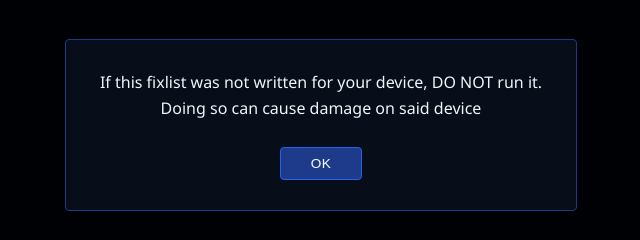
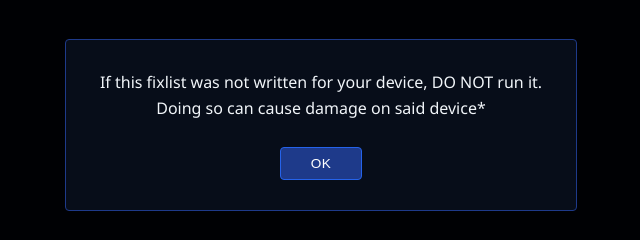
Before and after one commit to nextprofession5/FRSTFixlist, a plain HTML site: page index.html in a window 1280 px wide. Shown: the part 275-515 px from the top of the page, 319-959 px from the left. Drawn offline with Linux system fonts and the light colour scheme.

Commit message:
Fix modal text and update textarea attributes

```diff
--- a/index.html
+++ b/index.html
@@ -94,6 +94,8 @@
             resize: none;
             outline: none;
             line-height: 1.5;
+            overflow-x: auto;
+            white-space: pre;
         }
 
         textarea:focus {
@@ -150,7 +152,7 @@
 
     <div id="modal-overlay">
         <div class="modal-box">
-            <div class="modal-text">If this fixlist was not written for your device, DO NOT run it. Doing so can cause damage on said device</div>
+            <div class="modal-text">If this fixlist was not written for your device, DO NOT run it. Doing so can cause damage on said device*</div>
             <button class="modal-btn" onclick="dismissWarning()">OK</button>
         </div>
     </div>
@@ -170,7 +172,7 @@
             </div>
         </div>
 
-        <textarea id="main-box" placeholder="Write or paste fixlist instructions here..." readonly></textarea>
+        <textarea id="main-box" placeholder="Write or paste fixlist instructions here..." readonly wrap="off"></textarea>
     </div>
 
     <script>
@@ -198,16 +200,11 @@
                 viewerZone.classList.remove('hidden');
                 mainBox.readOnly = true;
                 loadFixlist(currentId);
-            } else {
-                if (localStorage.getItem('authenticated') === 'true') {
-                    enableAdminMode();
-                }
             }
         });
 
         function checkAccess() {
             if (passInput.value === target) {
-                localStorage.setItem('authenticated', 'true');
                 enableAdminMode();
             } else {
                 alert('Access Denied');
```
